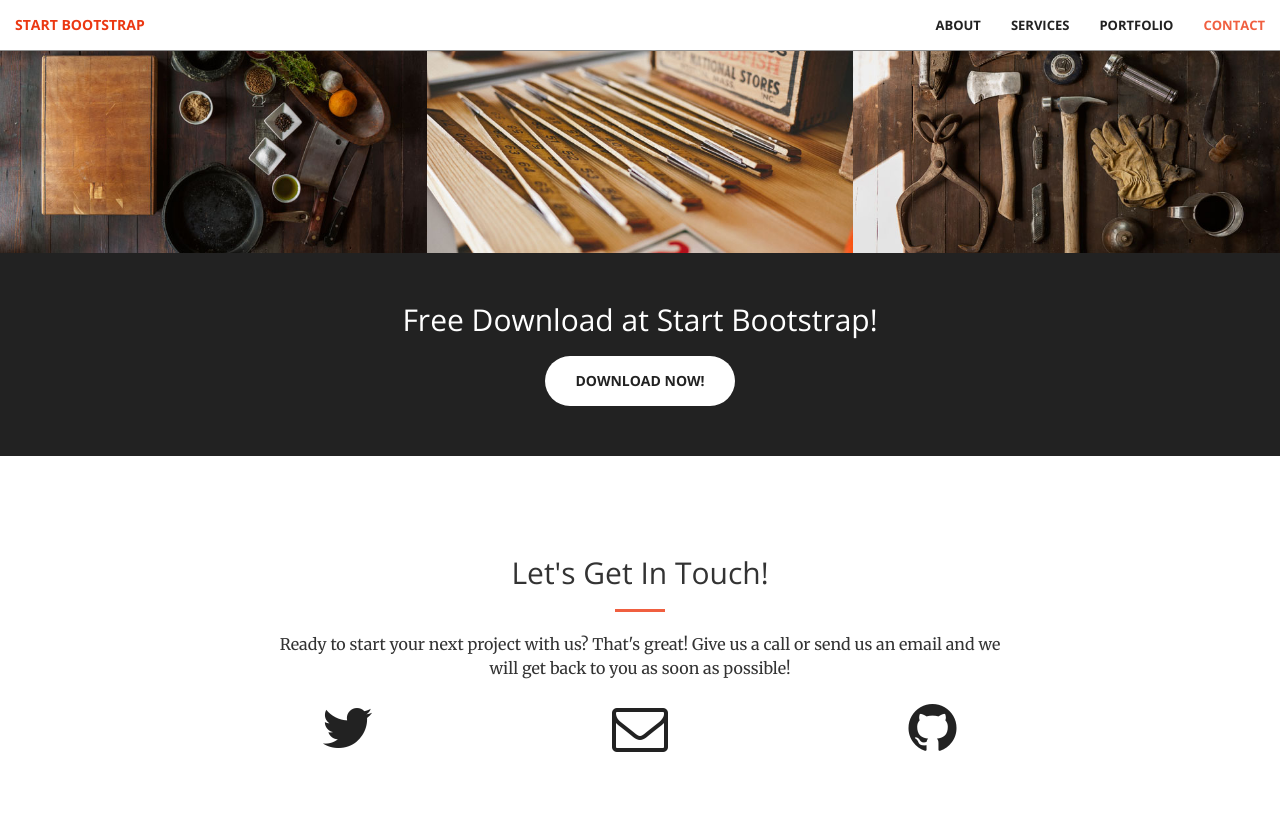
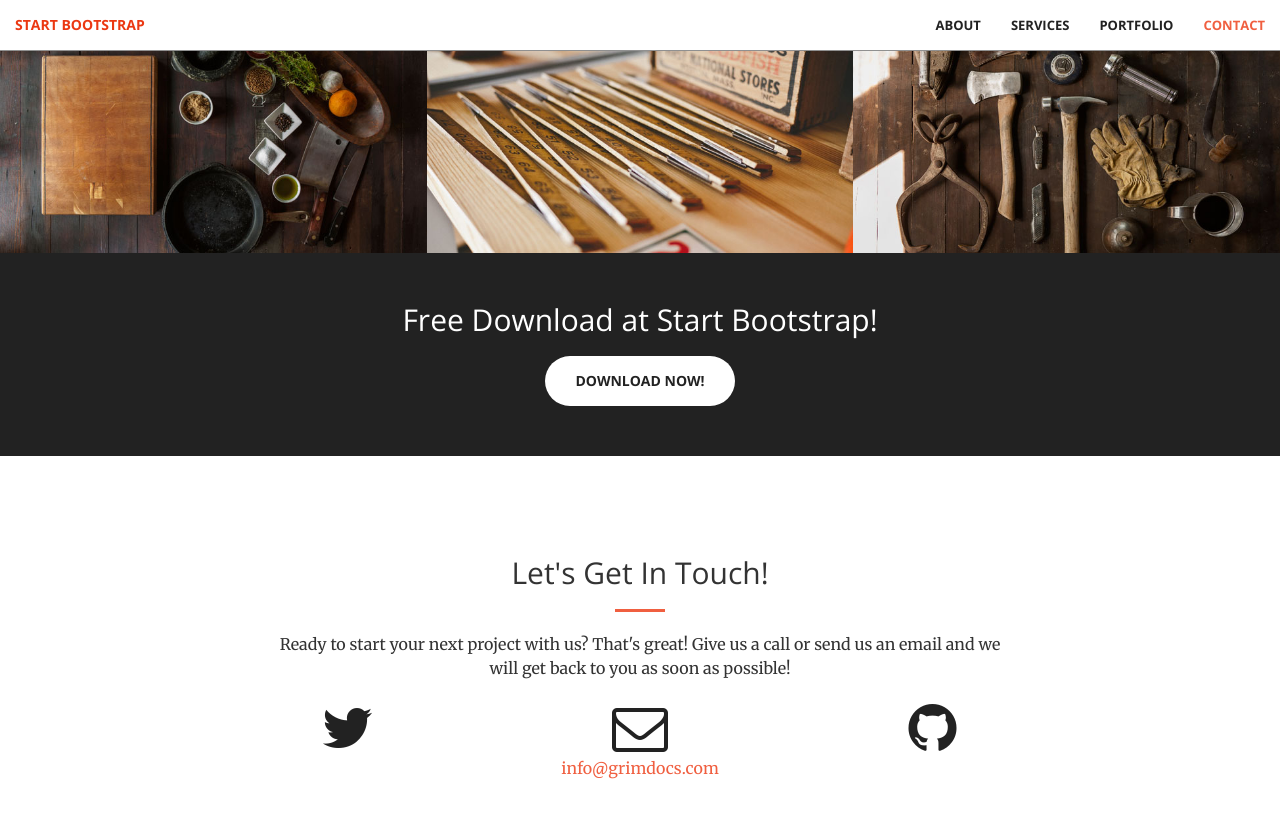
Before and after one commit to grimdocs/grimdocs.github.io, a Jekyll site: the page built from index.html, in a window 1280 px wide and 900 px high, scrolled down 1981 px. Shown: the top 818 px of the window. Built offline with Jekyll 4.4.1, drawn with Linux system fonts in a browser that asks for light colours.

Commit message:
Update _config.yml

```diff
--- a/_config.yml
+++ b/_config.yml
@@ -1,7 +1,7 @@
 # Site settings
-title:
-email:
-description: > # this means to ignore newlines until "baseurl:"
+title: grimdocs
+email: info@grimdocs.com
+description: Technical documentation and communications
 baseurl: "" # the subpath of your site, e.g. /blog/
 url: "" # the base hostname & protocol for your site
 
```
